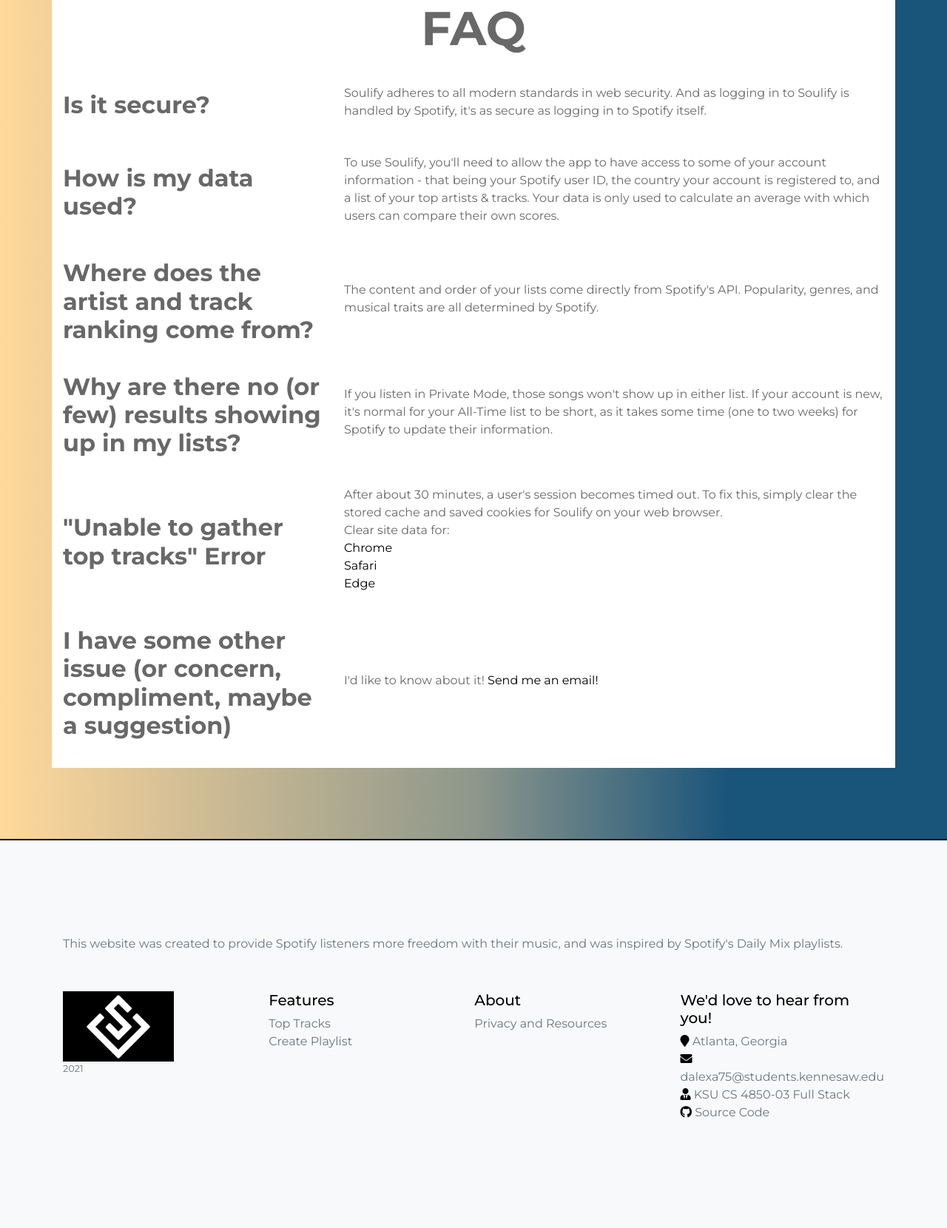
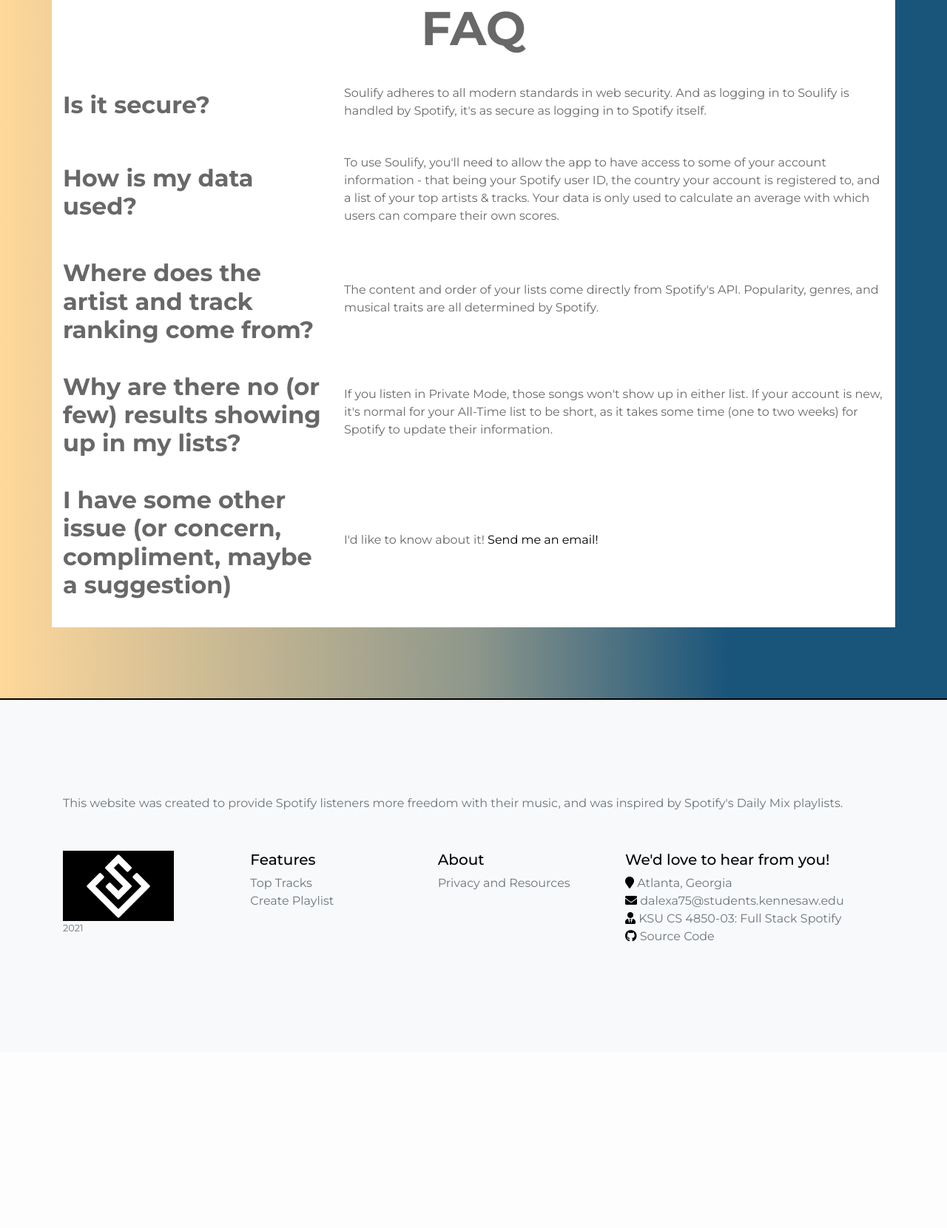
Before and after one commit to wisenickel5/Soulify, a Flask app: page /information in a window 1280 px wide. Shown: the part 679-2339 px from the top of the page at 74% size. After the commit the page ends 1952 px from the top, so only its background shows below. Run offline with Flask 2, Linux system fonts and the light colour scheme; some libraries are stand-ins or nearby versions.

Commit message:
Minor UI Fixes

```diff
--- a/App/config.py
+++ b/App/config.py
@@ -2,7 +2,7 @@
 
 CLIENT_ID = '8c9ee97b95854163a250399fda32d350'
 CLIENT_SECRET = 'b5a659e4ccce47499fbb50db0d8cb97d'
-#REDIRECT_URI = 'http://127.0.0.1:5000/callback'  # Uncomment when in development environment
+# REDIRECT_URI = 'http://127.0.0.1:5000/callback'  # Uncomment when in development environment
 REDIRECT_URI = 'https://soulify.herokuapp.com/callback'  # Uncomment when in production
 RESPONSE_TYPE = 'code'
 GRANT_TYPE = 'authorization_code'
--- a/App/templates/base.html
+++ b/App/templates/base.html
@@ -120,7 +120,7 @@
 							<li><a class="text-muted" href="/information">Privacy and Resources</a></li>
 						</ul>
 					</div>
-					<div class="col-6 col-md">
+					<div class="col-lg-4">
 						<h5>We'd love to hear from you!</h5>
 						<ul class="list-unstyled text-small">
 							<li class="text-muted">
@@ -133,7 +133,7 @@
 							</li>
 							<li class="text-muted">
 								<a href="https://ccse.kennesaw.edu/"><i class="fas fa-user-tie"></i></a>
-								KSU CS 4850-03 Full Stack
+								KSU CS 4850-03: Full Stack Spotify
 							</li>
 							<li class="text-muted">
 								<a href="https://github.com/wisenickel5/Soulify"><i class="fab fa-github"></i></a>
--- a/App/templates/information.html
+++ b/App/templates/information.html
@@ -122,23 +122,6 @@
 
 		<div class="row faq-info">
 			<div class="col-12 col-lg-4">
-				<h2>"Unable to gather top tracks" Error</h2>
-			</div>
-			<div class="col-12 col-lg-8">
-				<p>
-					After about 30 minutes, a user's session becomes timed out.
-					To fix this, simply clear the stored cache and saved cookies
-					for Soulify on your web browser. <br>
-					Clear site data for: <br>
-					<a class="hyperlink-black" href="https://support.google.com/accounts/answer/32050?hl=en&co=GENIE.Platform%3DDesktop">Chrome</a><br>
-					<a class="hyperlink-black" href="https://www.laptopmag.com/articles/safari-delete-cookies">Safari</a><br>
-					<a class="hyperlink-black" href="https://support.microsoft.com/en-us/microsoft-edge/delete-cookies-in-microsoft-edge-63947406-40ac-c3b8-57b9-2a946a29ae09#:~:text=Open%20Microsoft%20Edge%20and%20select,and%20then%20select%20Clear%20now.">Edge</a><br>
-				</p>
-			</div>
-		</div>
-
-		<div class="row faq-info">
-			<div class="col-12 col-lg-4">
 				<h2>I have some other issue (or concern, compliment, maybe a suggestion)</h2>
 			</div>
 			<div class="col-12 col-lg-8">
```
